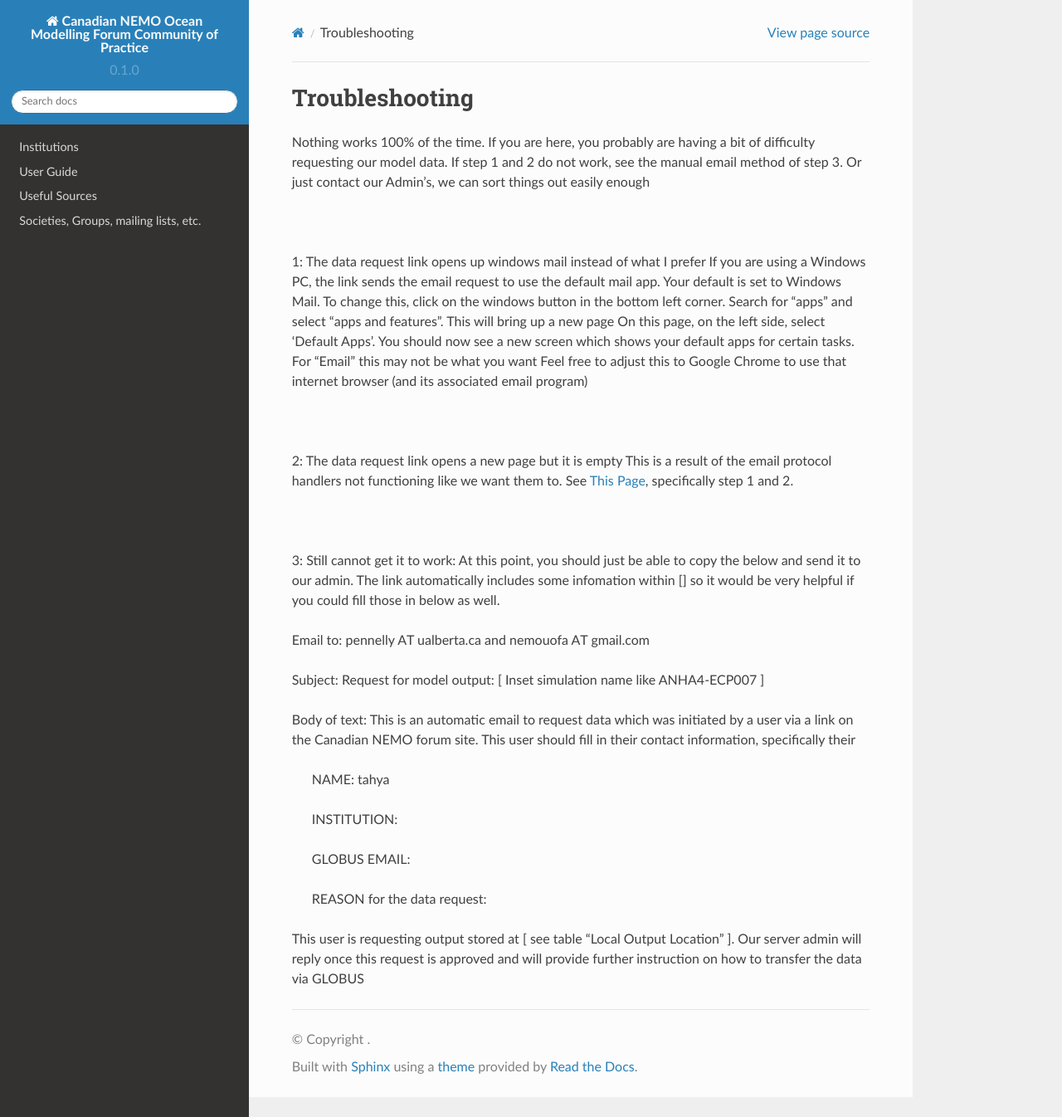
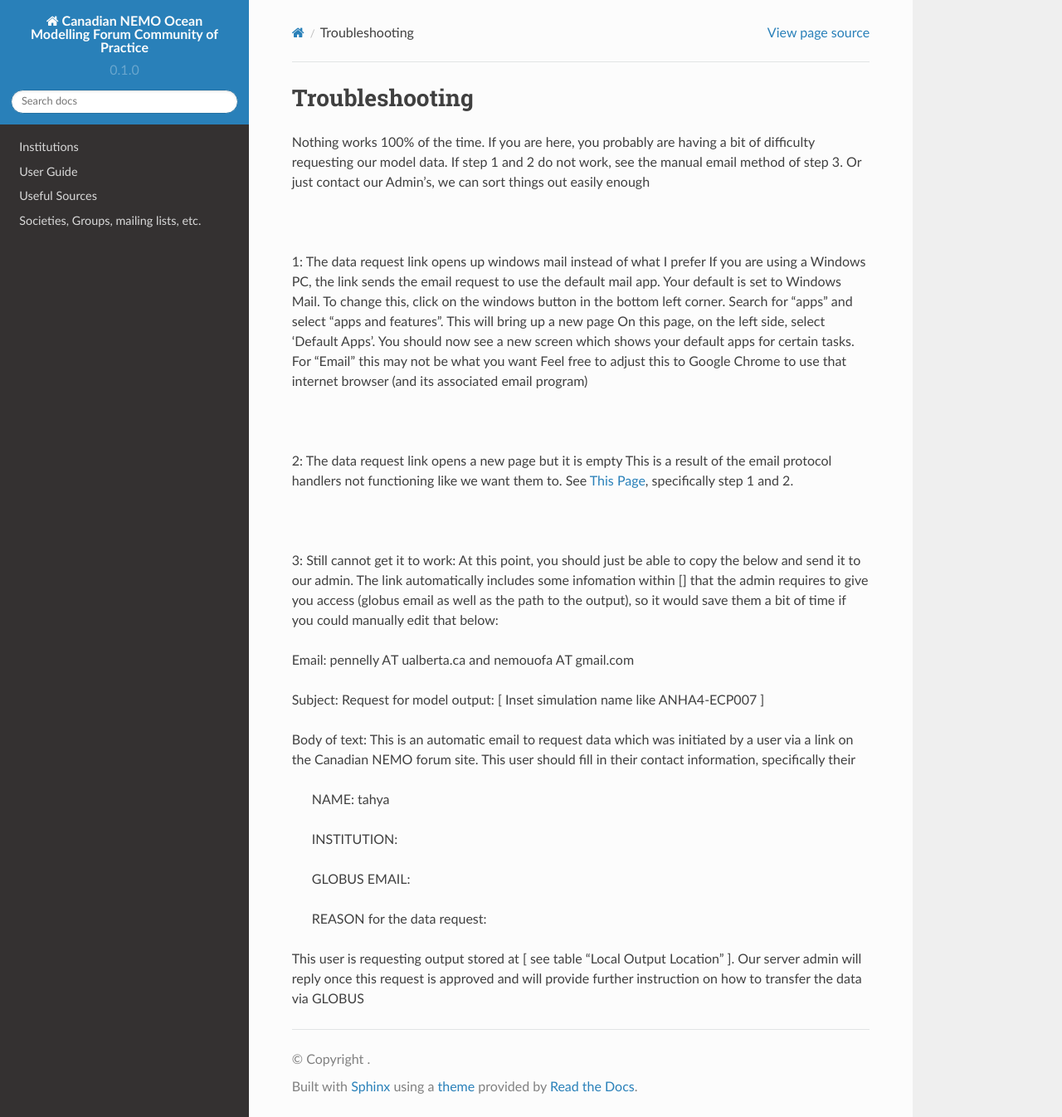
Before and after one commit to UofA-NEMO/Canadian-NEMO-Ocean-Modelling-Forum-Community-of-Practice, a Sphinx documentation site: the page built from docs/Institutions/UofA/Configurations/Troubleshooting.rst, in a window 1280 px wide and 1346 px high. Shown: the whole window at 83% size. Built offline with Sphinx 7.4.7 and the Read the Docs theme 2.0.0, drawn with Linux system fonts in a browser that asks for light colours; pages that are not in the unit, such as notebooks, are missing from menus.

Commit message:
Update Troubleshooting.rst

```diff
--- a/docs/Institutions/UofA/Configurations/Troubleshooting.rst
+++ b/docs/Institutions/UofA/Configurations/Troubleshooting.rst
@@ -19,9 +19,9 @@ This is a result of the email protocol handlers not functioning like we want the
 |
 
 3: Still cannot get it to work:
-At this point, you should just be able to copy the below and send it to our admin. The link automatically includes some infomation within [] so it would be very helpful if you could fill those in below as well.
+At this point, you should just be able to copy the below and send it to our admin. The link automatically includes some infomation within [] that the admin requires to give you access (globus email as well as the path to the output), so it would save them a bit of time if you could manually edit that below:
 
-Email to: pennelly AT ualberta.ca and nemouofa AT gmail.com
+Email: pennelly AT ualberta.ca and nemouofa AT gmail.com
 
 Subject: Request for model output: [ Inset simulation name like ANHA4-ECP007 ]
 
```
